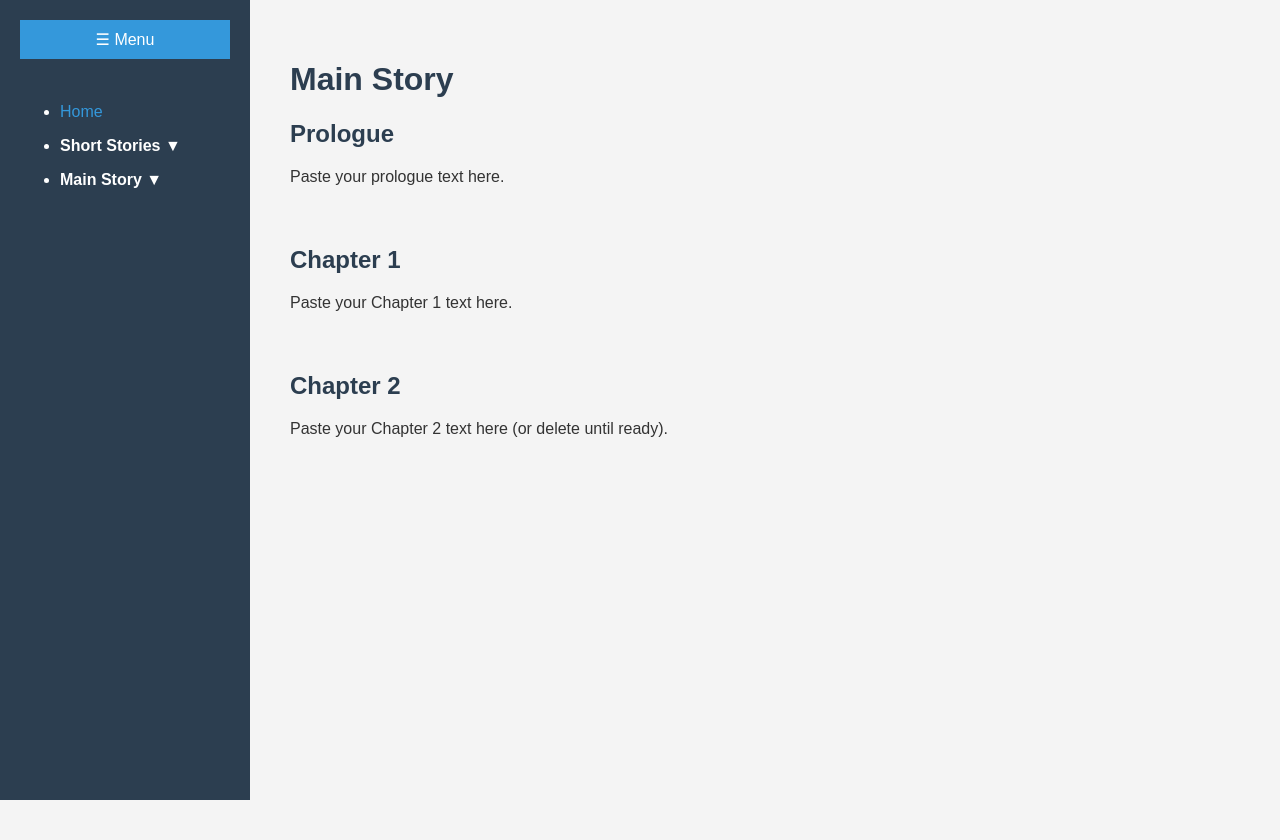
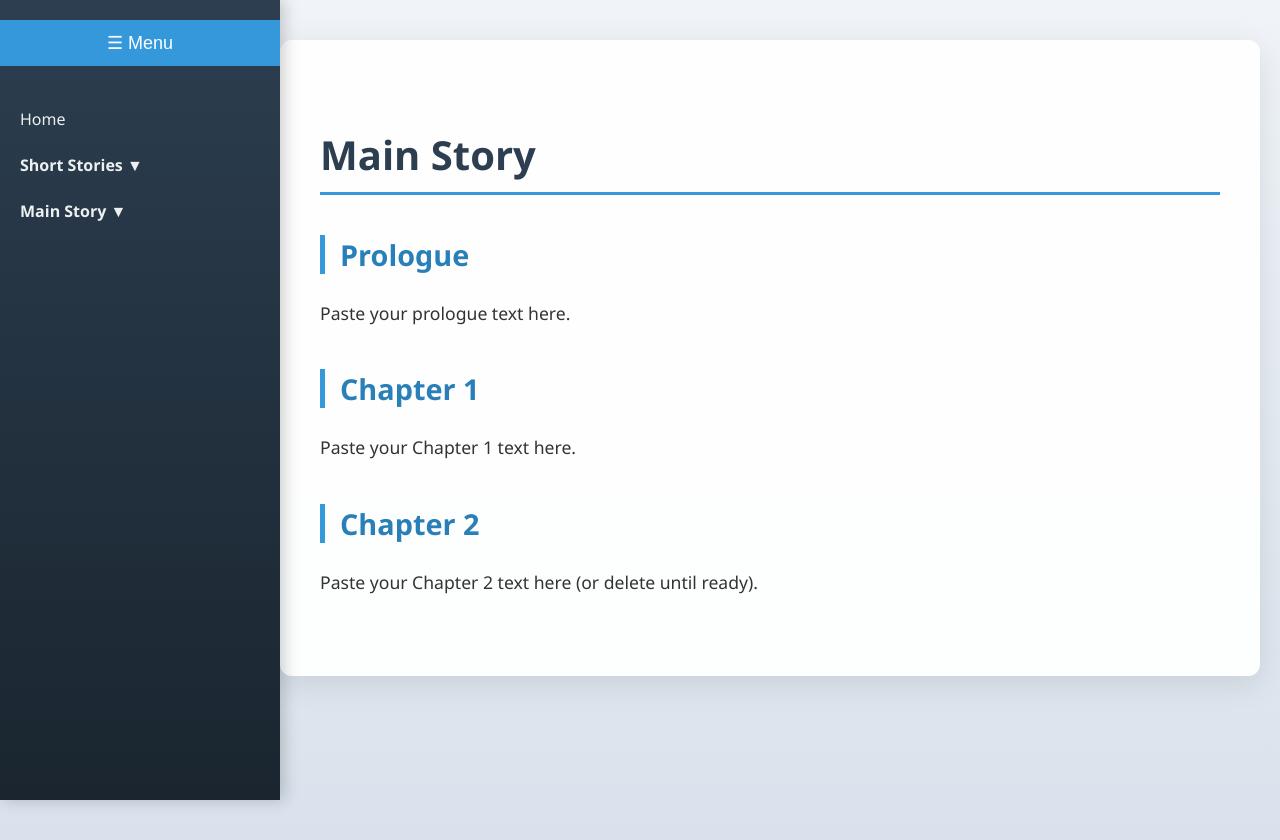
Before and after one commit to llamadrama000/Story_Blog_AL00, a plain HTML site: page main_story.html in a window 1280 px wide. Before the commit the page ends 800 px from the top, so only its background shows below. Drawn offline with Linux system fonts and the light colour scheme.

Commit message:
Add files via upload

```diff
--- a/assets/css/style.css
+++ b/assets/css/style.css
@@ -1,44 +1,82 @@
 body {
     margin: 0;
-    font-family: Arial, sans-serif;
-    background: #f4f4f4;
+    font-family: 'Segoe UI', Arial, sans-serif;
+    background: linear-gradient(to bottom, #f0f4f8, #d9e2ec);
     color: #333;
+    min-height: 100vh;
 }
 
 #sidebar {
     position: fixed;
     top: 0;
     left: 0;
-    width: 250px;
+    width: 280px;
     height: 100%;
-    background: #2c3e50;
-    color: white;
-    transition: width 0.3s ease;
-    padding: 20px;
+    background: linear-gradient(to bottom, #2c3e50, #1a252f);
+    color: #ecf0f1;
+    transition: width 0.4s ease;
+    padding: 20px 0;
     box-sizing: border-box;
-    overflow-y: auto;
+    overflow: hidden;
+    box-shadow: 4px 0 15px rgba(0, 0, 0, 0.2);
+    z-index: 1000;
 }
 
 #sidebar.collapsed {
-    width: 60px;
-    padding: 20px 10px;
+    width: 70px;
 }
 
 #sidebar button {
     background: #3498db;
     color: white;
     border: none;
-    padding: 10px;
+    padding: 12px;
     cursor: pointer;
     width: 100%;
-    font-size: 16px;
-    margin-bottom: 20px;
+    font-size: 18px;
+    margin-bottom: 30px;
+    border-radius: 0;
+    transition: background 0.3s;
+}
+
+#sidebar button:hover {
+    background: #2980b9;
+}
+
+#sidebar ul {
+    list-style: none;
+    padding: 0;
+    margin: 0;
+}
+
+#sidebar li {
+    padding: 0;
+}
+
+#sidebar span, #sidebar a {
+    display: block;
+    padding: 12px 20px;
+    color: #ecf0f1;
+    text-decoration: none;
+    transition: background 0.3s, padding-left 0.3s;
+    white-space: nowrap;
+    overflow: hidden;
+    text-overflow: ellipsis;
+}
+
+#sidebar span {
+    cursor: pointer;
+    font-weight: 600;
+}
+
+#sidebar a:hover, #sidebar span:hover {
+    background: rgba(52, 152, 219, 0.3);
+    padding-left: 30px;
 }
 
 .submenu {
     display: none;
-    padding-left: 20px;
-    list-style: none;
+    padding-left: 0;
 }
 
 .submenu.open {
@@ -46,37 +84,52 @@ body {
 }
 
 main {
-    margin-left: 250px;
-    padding: 40px;
-    transition: margin-left 0.3s ease;
+    margin-left: 280px;
+    padding: 60px 40px;
+    transition: margin-left 0.4s ease;
+    max-width: 900px;
+    background: rgba(255, 255, 255, 0.95);
+    border-radius: 12px;
+    box-shadow: 0 8px 32px rgba(0, 0, 0, 0.1);
+    margin-top: 40px;
+    margin-bottom: 40px;
+    margin-right: auto;
 }
 
 #sidebar.collapsed + main {
-    margin-left: 60px;
+    margin-left: 70px;
 }
 
-a {
-    color: #3498db;
-    text-decoration: none;
-    display: block;
-    padding: 8px 0;
+h1 {
+    color: #2c3e50;
+    font-size: 2.5em;
+    margin-bottom: 20px;
+    border-bottom: 3px solid #3498db;
+    padding-bottom: 10px;
 }
 
-a:hover {
-    text-decoration: underline;
+h2 {
+    color: #2980b9;
+    font-size: 1.8em;
+    margin-top: 40px;
+    border-left: 5px solid #3498db;
+    padding-left: 15px;
 }
 
-span {
-    cursor: pointer;
-    display: block;
-    padding: 8px 0;
-    font-weight: bold;
+p {
+    line-height: 1.8;
+    font-size: 1.1em;
 }
 
-h1, h2 {
-    color: #2c3e50;
+/* Hide text in collapsed mode */
+#sidebar.collapsed span,
+#sidebar.collapsed a {
+    opacity: 0;
+    padding-left: 0;
+    padding-right: 0;
+    text-align: center;
 }
 
-section {
-    margin-bottom: 60px;
+#sidebar.collapsed .submenu {
+    display: none !important;
 }
```
